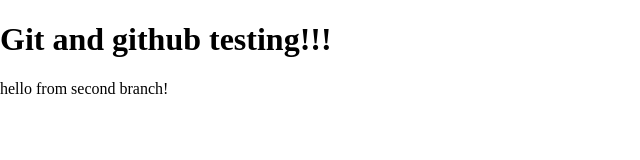
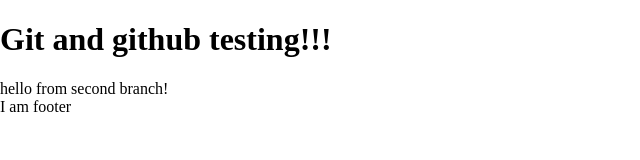
Before and after one commit to SergeyTheHuman/gitFirstProject, a plain HTML site: page index.html in a window 1280 px wide. Shown: the full height of the page, 0-640 px from the left. Drawn offline with Linux system fonts and the light colour scheme.

Commit message:
added footer

```diff
--- a/index.html
+++ b/index.html
@@ -19,6 +19,8 @@
 
 	<div class="hello">hello from second branch!</div>
 
+	<footer>I am footer</footer>
+
 	<script src="/script.js"></script>
 </body>
 
```
